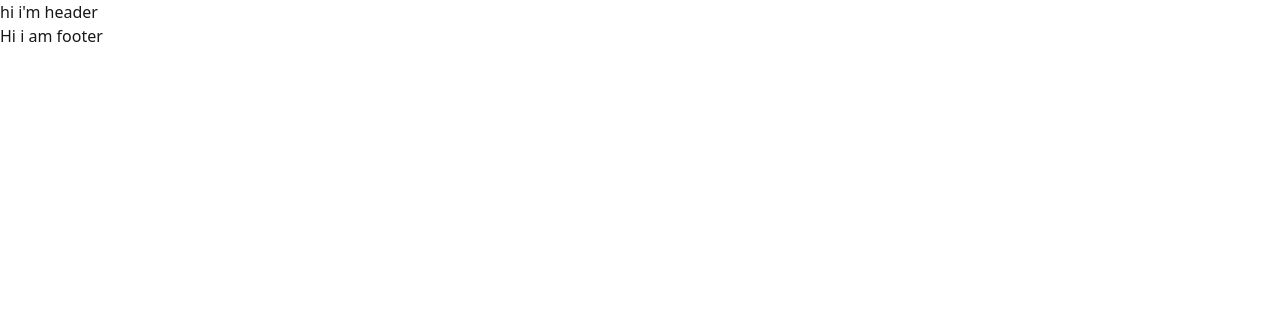
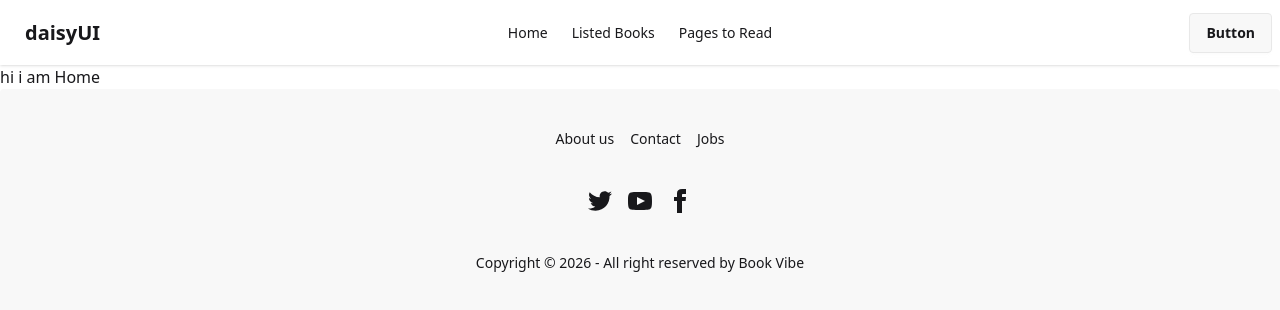
Before and after one commit to jonaedjoshim/boi-poka, a React (Vite) app: page / in a window 1280 px wide. Shown: the top 310 px of the page. Built offline with nearby package versions, Linux system fonts and the light colour scheme.

Commit message:
second commit

```diff
--- a/src/Routes/Routes.jsx
+++ b/src/Routes/Routes.jsx
@@ -2,6 +2,7 @@
 import { createBrowserRouter } from "react-router";
 import Root from '../pages/Root/Root';
 import ErrorPage from '../pages/ErrorPage/ErrorPage';
+import Home from '../component/Home/Home';
 
 export const router = createBrowserRouter([
     {
@@ -9,7 +10,11 @@
         Component: Root,
         errorElement: <ErrorPage></ErrorPage>,
         children: [
-
+            {
+                index: true,
+                path: "/",
+                Component: Home
+            }
         ]
     },
 ]);
--- a/src/component/Footer/Footer.jsx
+++ b/src/component/Footer/Footer.jsx
@@ -2,9 +2,53 @@
 
 const Footer = () => {
   return (
-    <div>
-      <h1>Hi i am footer</h1>
-    </div>
+    <footer className="footer footer-horizontal footer-center bg-base-200 text-base-content rounded p-10">
+      <nav className="grid grid-flow-col gap-4">
+        <a className="link link-hover">About us</a>
+        <a className="link link-hover">Contact</a>
+        <a className="link link-hover">Jobs</a>
+      </nav>
+      <nav>
+        <div className="grid grid-flow-col gap-4">
+          <a>
+            <svg
+              xmlns="http://www.w3.org/2000/svg"
+              width="24"
+              height="24"
+              viewBox="0 0 24 24"
+              className="fill-current cursor-pointer">
+              <path
+                d="M24 4.557c-.883.392-1.832.656-2.828.775 1.017-.609 1.798-1.574 2.165-2.724-.951.564-2.005.974-3.127 1.195-.897-.957-2.178-1.555-3.594-1.555-3.179 0-5.515 2.966-4.797 6.045-4.091-.205-7.719-2.165-10.148-5.144-1.29 2.213-.669 5.108 1.523 6.574-.806-.026-1.566-.247-2.229-.616-.054 2.281 1.581 4.415 3.949 4.89-.693.188-1.452.232-2.224.084.626 1.956 2.444 3.379 4.6 3.419-2.07 1.623-4.678 2.348-7.29 2.04 2.179 1.397 4.768 2.212 7.548 2.212 9.142 0 14.307-7.721 13.995-14.646.962-.695 1.797-1.562 2.457-2.549z"></path>
+            </svg>
+          </a>
+          <a>
+            <svg
+              xmlns="http://www.w3.org/2000/svg"
+              width="24"
+              height="24"
+              viewBox="0 0 24 24"
+              className="fill-current cursor-pointer">
+              <path
+                d="M19.615 3.184c-3.604-.246-11.631-.245-15.23 0-3.897.266-4.356 2.62-4.385 8.816.029 6.185.484 8.549 4.385 8.816 3.6.245 11.626.246 15.23 0 3.897-.266 4.356-2.62 4.385-8.816-.029-6.185-.484-8.549-4.385-8.816zm-10.615 12.816v-8l8 3.993-8 4.007z"></path>
+            </svg>
+          </a>
+          <a>
+            <svg
+              xmlns="http://www.w3.org/2000/svg"
+              width="24"
+              height="24"
+              viewBox="0 0 24 24"
+              className="fill-current cursor-pointer">
+              <path
+                d="M9 8h-3v4h3v12h5v-12h3.642l.358-4h-4v-1.667c0-.955.192-1.333 1.115-1.333h2.885v-5h-3.808c-3.596 0-5.192 1.583-5.192 4.615v3.385z"></path>
+            </svg>
+          </a>
+        </div>
+      </nav>
+      <aside>
+        <p>Copyright © {new Date().getFullYear()} - All right reserved by Book Vibe</p>
+      </aside>
+    </footer>
   );
 };
 
--- a/src/component/Header/Header.jsx
+++ /dev/null
@@ -1,11 +0,0 @@
-import React from 'react';
-
-const Navbar = () => {
-  return (
-    <div>
-      <h1>hi i'm header</h1>
-    </div>
-  );
-};
-
-export default Navbar;
--- /dev/null
+++ b/src/component/Header/Navbar.jsx
@@ -0,0 +1,37 @@
+import React from 'react';
+
+const links = <>
+<li><a>Home</a></li>
+<li><a>Listed Books</a></li>
+<li><a>Pages to Read</a></li>
+</>
+
+const Navbar = () => {
+  return (
+    <div className="navbar bg-base-100 shadow-sm">
+      <div className="navbar-start">
+        <div className="dropdown">
+          <div tabIndex={0} role="button" className="btn btn-ghost lg:hidden">
+            <svg xmlns="http://www.w3.org/2000/svg" className="h-5 w-5" fill="none" viewBox="0 0 24 24" stroke="currentColor"> <path strokeLinecap="round" strokeLinejoin="round" strokeWidth="2" d="M4 6h16M4 12h8m-8 6h16" /> </svg>
+          </div>
+          <ul
+            tabIndex="-1"
+            className="menu menu-sm dropdown-content bg-base-100 rounded-box z-1 mt-3 w-52 p-2 shadow">
+            {links}
+          </ul>
+        </div>
+        <a className="btn btn-ghost text-xl">daisyUI</a>
+      </div>
+      <div className="navbar-center hidden lg:flex">
+        <ul className="menu menu-horizontal px-1">
+          {links}
+        </ul>
+      </div>
+      <div className="navbar-end">
+        <a className="btn">Button</a>
+      </div>
+    </div>
+  );
+};
+
+export default Navbar;
--- /dev/null
+++ b/src/component/Home/Home.jsx
@@ -0,0 +1,11 @@
+import React from 'react';
+
+const Home = () => {
+  return (
+    <div>
+        <h1>hi i am Home</h1>
+    </div>
+  );
+};
+
+export default Home;
--- a/src/pages/Root/Root.jsx
+++ b/src/pages/Root/Root.jsx
@@ -1,5 +1,5 @@
 import React from 'react';
-import Navbar from '../../component/Header/Header';
+import Navbar from '../../component/Header/Navbar';
 import Footer from '../../component/Footer/Footer';
 import { Outlet } from 'react-router';
 
```
